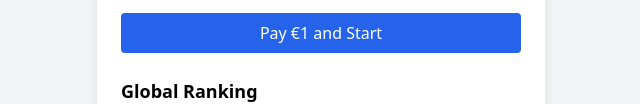
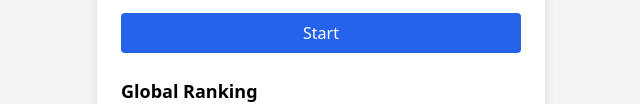
Before and after one commit to Aitor117/iq-challenge-global, a website with bundled scripts: page public/index.html in a window 1280 px wide. Shown: the part 271-375 px from the top of the page, without its empty margins (319-959 px from the left). Built offline with nearby package versions, Linux system fonts and the light colour scheme.

```diff
--- a/public/index.html
+++ b/public/index.html
@@ -34,7 +34,7 @@
           <!-- …más si quieres -->
         </select>
       </div>
-      <button type="submit" class="w-full bg-blue-600 text-white py-2 rounded">Pay €1 and Start</button>
+      <button type="submit" class="w-full bg-blue-600 text-white py-2 rounded">Start</button>
     </form>
 
     <h2 class="mt-6 mb-2 text-lg font-semibold">Global Ranking</h2>
```
